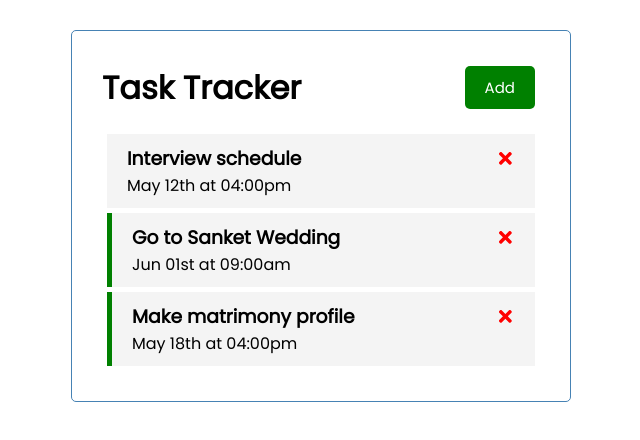
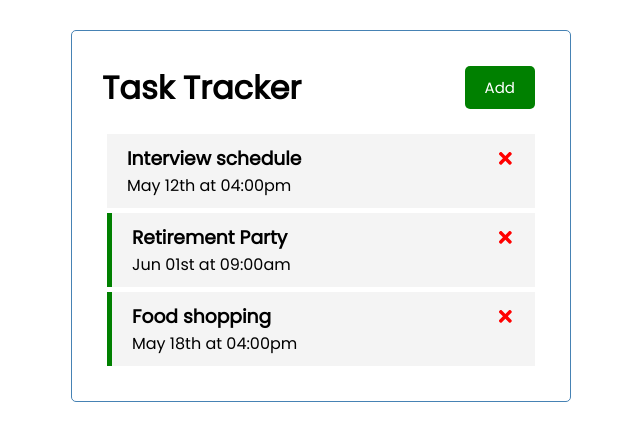
Before and after one commit to ankit1595/react-task-tracker, a React (Create React App) app: page / in a window 1280 px wide. Shown: the top 440 px of the page, without its empty margins (319-959 px from the left). Built offline with nearby package versions, Linux system fonts and the light colour scheme.

Commit message:
updated default tasks

```diff
--- a/src/App.js
+++ b/src/App.js
@@ -16,13 +16,13 @@ function App() {
     },
     {
       id: 2,
-      text: "Go to Sanket Wedding",
+      text: "Retirement Party",
       day: "Jun 01st at 09:00am",
       reminder: true,
     },
     {
       id: 3,
-      text: "Make matrimony profile",
+      text: "Food shopping",
       day: "May 18th at 04:00pm",
       reminder: true,
     },
```
